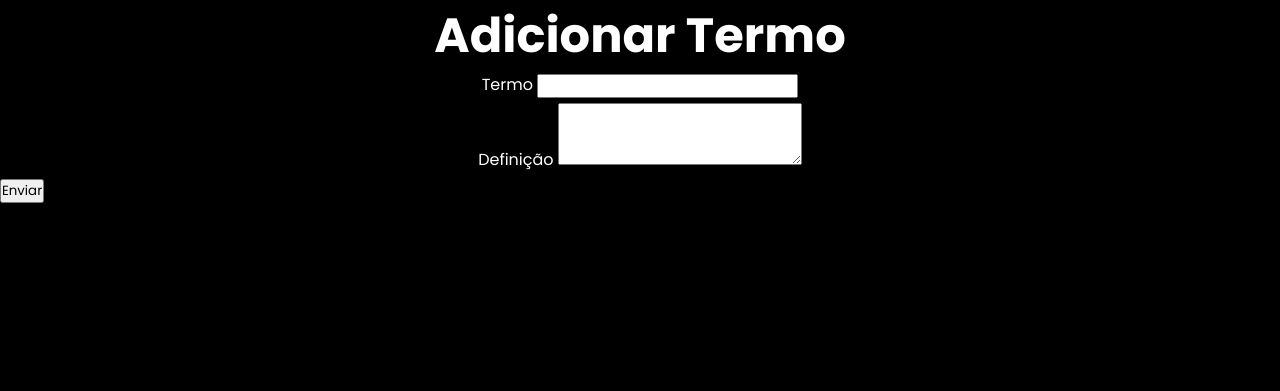
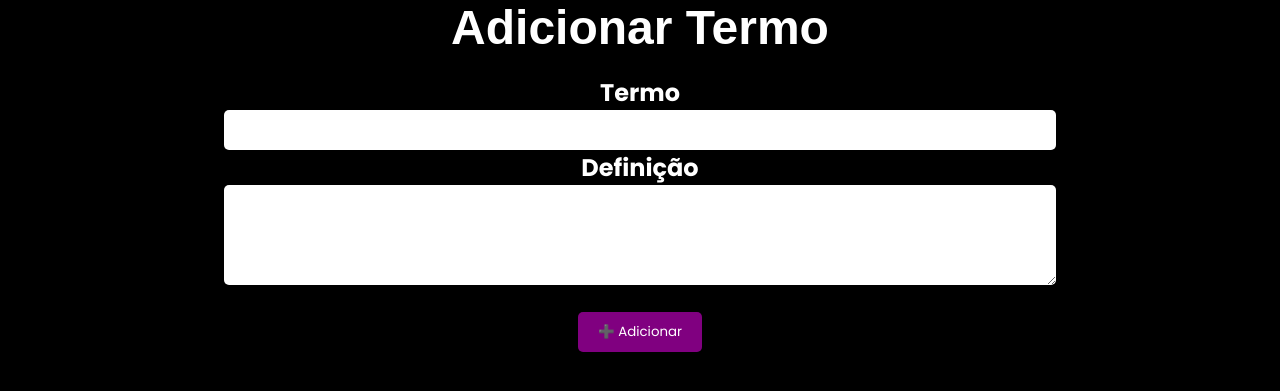
Before and after one commit to carvalhotamires/FlaskEdu, a Flask app: page /novo_termo in a window 1280 px wide. Shown: the part 212-603 px from the top of the page. Run offline with Flask 3, Linux system fonts and the light colour scheme.

Commit message:
Confecção do menu Adicionar Termos

```diff
--- a/static/equipe.css
+++ b/static/equipe.css
@@ -2,9 +2,10 @@ h1  {
  color:white;
  font-size: 300%;
  text-align:center;
+ font-family: Arial, sans-serif;
   }
 
-   h2 {
+.h2 {
  color:white;
  font-size: 2rem;
  text-align: left;
@@ -14,8 +15,15 @@ h1  {
     color:#aa05fd;
      }
 
+.h3 {
+    color: white;
+    text-align: center;
+    font-size: 1rem;
+}
+
 .mb-3 {
     display: block;
     margin-bottom: 5px;
     text-align: center;
+    width: 200px;
     }
--- a/templates/novo_termo.html
+++ b/templates/novo_termo.html
@@ -2,21 +2,27 @@
 {% block conteudo %}
 <h1>Adicionar Termo</h1>
 
-<form action="{{ url_for('criar_termo') }}" method="post">
-  <!-- Campo do termo -->
-  <div class="mb-3">
-    <label for="termo" class="form-label">Termo</label>
-    <input type="text" class="form-control" id="termo" name="termo" required>
-  </div>
+<form method="POST" action="{{ url_for('glossario') }}">
+    <!-- Seção 1: Termo -->
+    <div style="margin-top: 20px; text-align: center">
+        <h3 style="font-size: 1.5rem">Termo</h3>
+        <input type="text" id="termo" name="termo" required
+               style="width: 65%; padding: 10px; border-radius: 5px; border: none;">
+    </div>
 
-  <!-- Campo da definição -->
-  <div class="mb-3">
-    <label for="definicao" class="form-label">Definição</label>
-    <textarea class="form-control" id="definicao" name="definicao" rows="3" required></textarea>
-  </div>
+    <!-- Seção 2: Definição -->
+    <div style="margin-bottom: 20px; text-align: center">
+        <h3 style="font-size: 1.5rem">Definição</h3>
+        <textarea id="definicao" name="definicao" required
+                  style="width: 65%; height: 100px; padding: 10px; border-radius: 5px; border: none;"></textarea>
+    </div>
 
-  <!-- Botão -->
-  <button type="submit" class="btn btn-primary">Enviar</button>
+    <!-- Botão -->
+    <div style="text-align: center;">
+        <button type="submit" style="background-color: purple; color: white; padding: 10px 20px; border: none; border-radius: 5px;">
+            ➕ Adicionar
+        </button>
+    </div>
 </form>
 
 {% endblock %}
```
